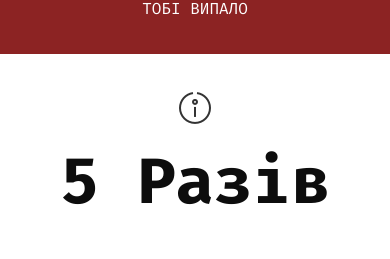
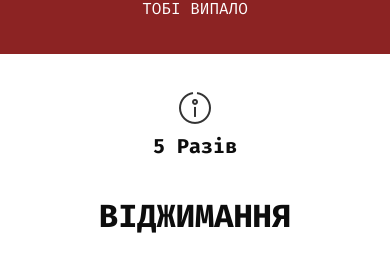
Before and after one commit to bakitheme/bakitheme.github.io-nuclbain, a plain HTML site: page lotery.html in a window 390 px wide. Shown: the part 1014-1273 px from the top of the page. Drawn offline with Linux system fonts and the light colour scheme.

Commit message:
lotery update

```diff
--- a/sass/_media.sass
+++ b/sass/_media.sass
@@ -47,8 +47,6 @@
 		.nb-card:first-child
 			grid-column: 1
 			height: 75vh
-			.nb-card-title
-				font-size: 64px
 			.nb-card-subtitle
 				font-size: 32px
 	.nb-article
```
Also changed, not shown: css/main.min.css.
